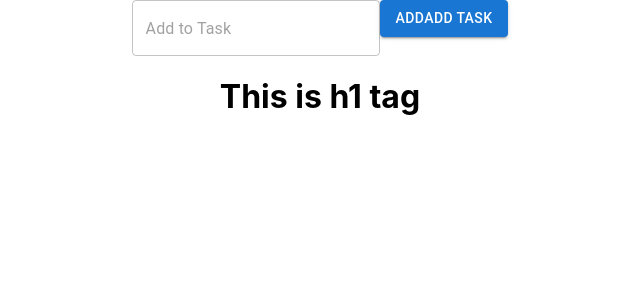
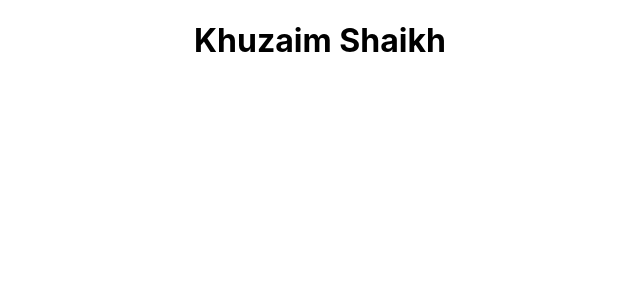
Before and after one commit to musaddiqshaheer/Project2, a React (Create React App) app: page / in a window 1280 px wide. Shown: the top 300 px of the page, without its empty margins (320-960 px from the left). Built offline with nearby package versions, Linux system fonts and the light colour scheme.

Commit message:
khuzaim's file

```diff
--- a/src/App.js
+++ b/src/App.js
@@ -1,12 +1,14 @@
 // import logo from './logo.svg';
 import './App.css';
+import { Khuzi } from './Component1/Khuzi';
 import { TodoCompo } from './TodoCompo';
 
 function App() {
   return (
     <div className="App">
-      <TodoCompo />
-      <h1>This is h1 tag</h1>
+      {/* <TodoCompo /> */}
+      {/* <h1>This is h1 tag</h1> */}
+      <Khuzi/>
     </div>
   );
 }
--- /dev/null
+++ b/src/Component1/Khuzi.jsx
@@ -0,0 +1,9 @@
+import React from 'react'
+
+export const Khuzi = () => {
+  return (
+    <div>
+        <h1>Khuzaim Shaikh</h1>
+    </div>
+  )
+}
```
